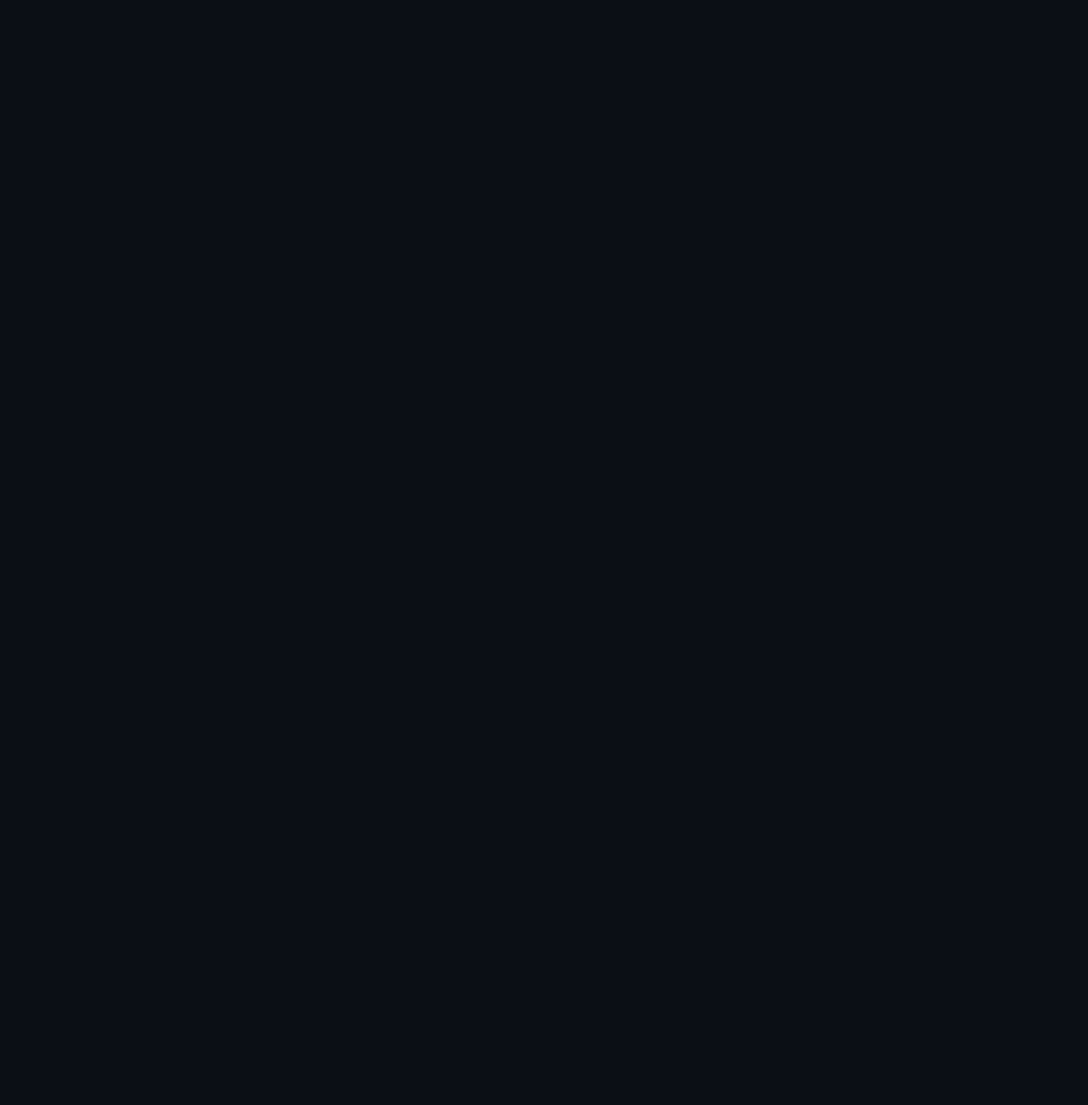
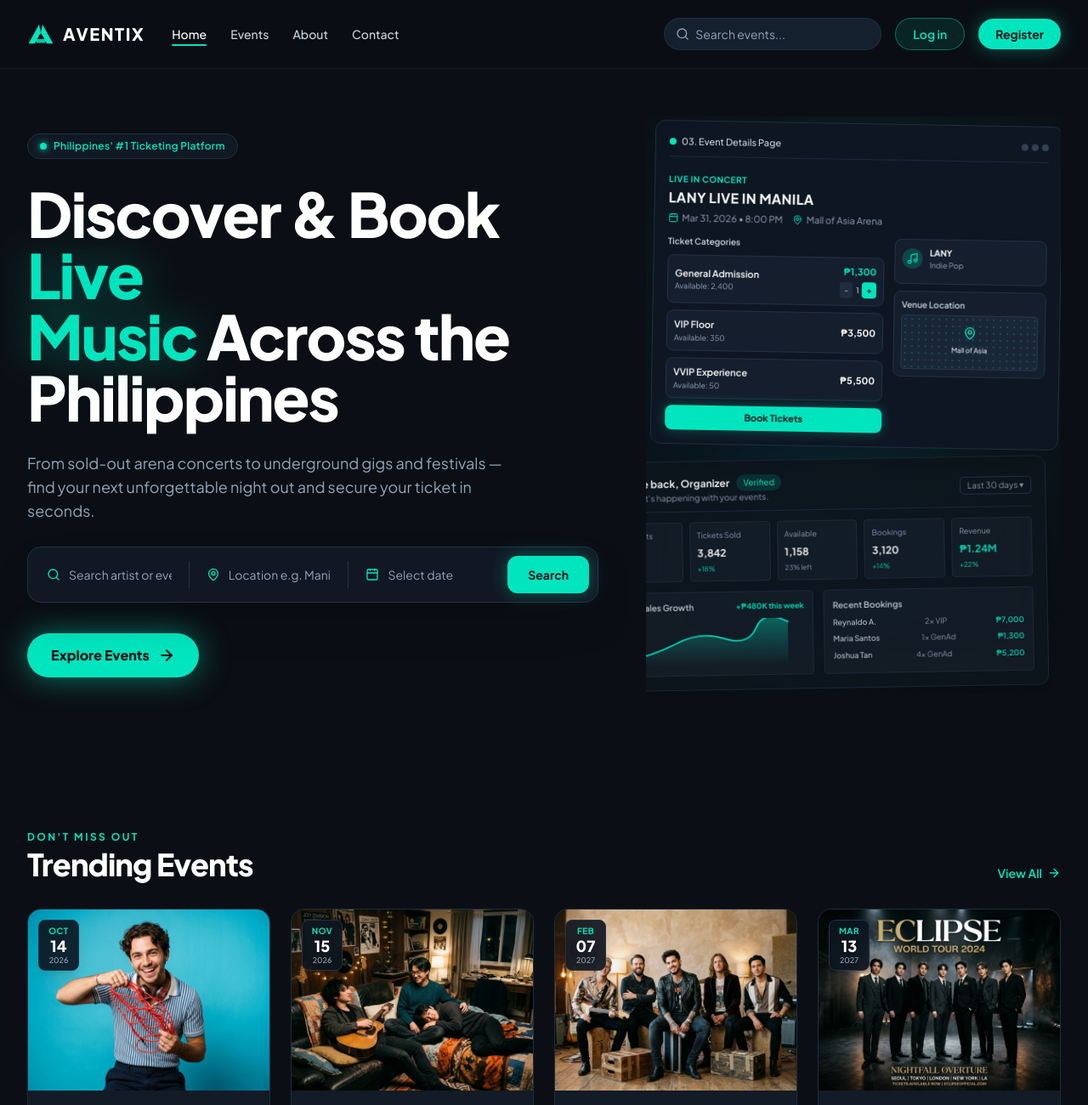
Before and after one commit to AxIon-200/aventix-development, a Next.js app: page / in a window 1280 px wide. Before the commit this address had no page. Shown: the top 1300 px of the page at 85% size. Before the commit the page ends 800 px from the top, so only its background shows below. Built offline with nearby package versions, Linux system fonts and the light colour scheme.

Commit message:
change back to landing page

```diff
--- a/src/app/page.tsx
+++ b/src/app/page.tsx
@@ -1,6 +1,111 @@
+"use client";
 
-import { redirect } from "next/navigation";
+import React, { useState } from "react";
+import Navbar from "@/components/Navbar";
+import Hero from "@/components/Hero";
+import TrendingEvents, { EventItem } from "@/components/TrendingEvents";
+import BrowseCategory, { CategoryItem } from "@/components/BrowseCategory";
+import HowItWorks from "@/components/HowItWorks";
+import WhyChooseUs from "@/components/WhyChooseUs";
+import Testimonials from "@/components/Testimonials";
+import OrganizerBanner from "@/components/OrganizerBanner";
+import Footer from "@/components/Footer";
+import BookingModal from "@/components/BookingModal";
+import AuthModal from "@/components/AuthModal";
+import OrganizerModal from "@/components/OrganizerModal";
 
-export default function HomePage() {
-  redirect("/admin/dashboard");
+export default function Home() {
+  const [selectedEvent, setSelectedEvent] = useState<EventItem | null>(null);
+  const [authModalOpen, setAuthModalOpen] = useState(false);
+  const [authMode, setAuthMode] = useState<"login" | "register">("login");
+  const [organizerModalOpen, setOrganizerModalOpen] = useState(false);
+  const [activeCategoryFilter, setActiveCategoryFilter] = useState<string | null>(null);
+
+  const handleOpenAuth = (mode: "login" | "register") => {
+    setAuthMode(mode);
+    setAuthModalOpen(true);
+  };
+
+  const handleSearchSubmit = (filters: { query: string; location: string; date: string }) => {
+    // Smooth scroll to events and could filter
+    const element = document.getElementById("trending-events");
+    if (element) {
+      element.scrollIntoView({ behavior: "smooth" });
+    }
+  };
+
+  return (
+    <div className="min-h-screen bg-[#0b0f15] text-slate-100 flex flex-col font-sans selection:bg-[#00e5be] selection:text-[#0a1518]">
+      {/* Top Navbar */}
+      <Navbar
+        onOpenAuth={handleOpenAuth}
+        onSearch={(q) => {
+          const element = document.getElementById("trending-events");
+          if (element) element.scrollIntoView({ behavior: "smooth" });
+        }}
+      />
+
+      {/* Main Landing Page Content */}
+      <main className="flex-1">
+        {/* Hero Section */}
+        <Hero
+          onSearchSubmit={handleSearchSubmit}
+          onExploreClick={() => {
+            const element = document.getElementById("trending-events");
+            if (element) element.scrollIntoView({ behavior: "smooth" });
+          }}
+        />
+
+        {/* Section 1: Trending Events */}
+        <TrendingEvents
+          onSelectEvent={(event) => setSelectedEvent(event)}
+          onViewAll={() => {
+            const element = document.getElementById("trending-events");
+            if (element) element.scrollIntoView({ behavior: "smooth" });
+          }}
+        />
+
+        {/* Section 2: Browse by Category */}
+        <BrowseCategory
+          onSelectCategory={(cat: CategoryItem) => {
+            setActiveCategoryFilter(cat.name);
+          }}
+        />
+
+        {/* Section 3: How It Works */}
+        <HowItWorks />
+
+        {/* Section 4: Why Choose Aventix */}
+        <WhyChooseUs />
+
+        {/* Section 5: Attendee Stories / Testimonials */}
+        <Testimonials />
+
+        {/* Section 6: Are You an Organizer Banner */}
+        <OrganizerBanner
+          onBecomeOrganizer={() => setOrganizerModalOpen(true)}
+        />
+      </main>
+
+      {/* Footer */}
+      <Footer />
+
+      {/* Interactive Modals */}
+      <BookingModal
+        event={selectedEvent}
+        onClose={() => setSelectedEvent(null)}
+      />
+
+      <AuthModal
+        isOpen={authModalOpen}
+        initialMode={authMode}
+        onClose={() => setAuthModalOpen(false)}
+      />
+
+      <OrganizerModal
+        isOpen={organizerModalOpen}
+        onClose={() => setOrganizerModalOpen(false)}
+      />
+    </div>
+  );
 }
```
